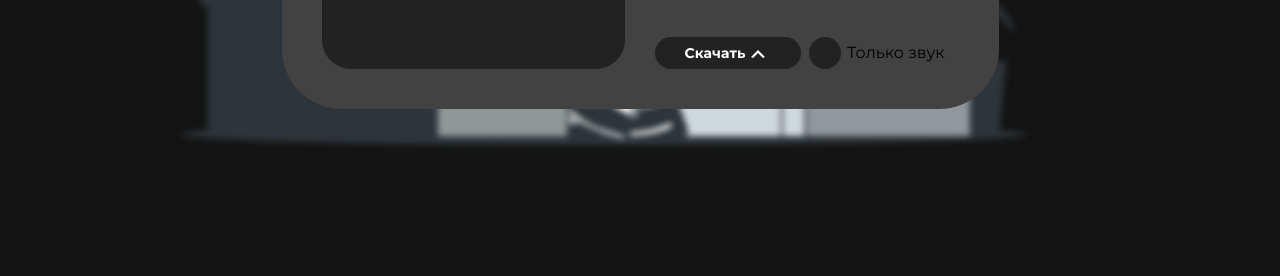
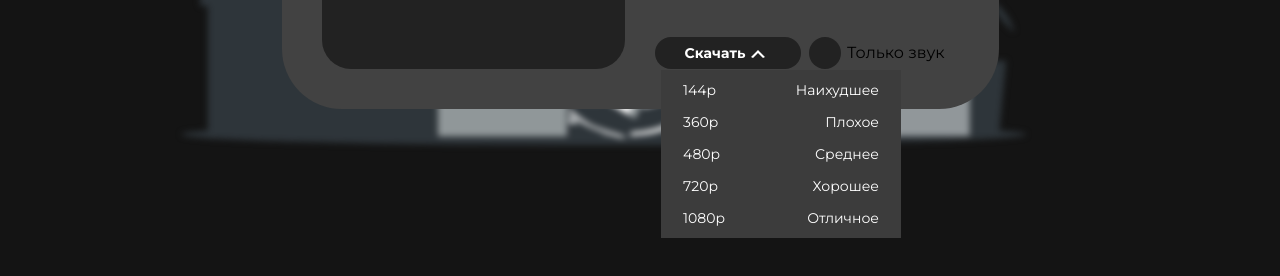
Before and after one commit to PxrpGill/multi_grab_frontend, a React (Vite) app: page / in a window 1280 px wide. Both pictures are taken after a click on the button 758 px from the left and 613 px from the top of the page. Shown: the part 560-836 px from the top of the page. Built offline with nearby package versions, Linux system fonts and the light colour scheme.

Commit message:
выпадающее меню

```diff
--- a/src/components/MainContent/GetData/GetData.jsx
+++ b/src/components/MainContent/GetData/GetData.jsx
@@ -45,12 +45,49 @@ export default class GetData extends Component {
             <button className="button-section__install-button">
               Скачать
               <button className="install-button__open-list">
-                <img src="/images/list.svg" alt="Открытие выпадающего списка" className={isListOpen ?  'open-list__close-icon' : 'open-list__open-icon'} onClick={this.toggleListOpen}/>
+                <img src="/images/list.svg" alt="Открытие выпадающего списка"
+                  className={isListOpen ? 'open-list__close-icon' : 'open-list__open-icon'} onClick={this.toggleListOpen} />
               </button>
+              {isListOpen && (
+                <div className="button-section__opened-list">
+                  <ul className="opened-list__list">
+                    <li className="list__item-list">
+                      <button className="item-list__content">
+                        <p className="content__about">144p</p>
+                        <p className="content__quality">Наихудшее</p>
+                      </button>
+                    </li>
+                    <li className="list__item-list">
+                      <button className="item-list__content">
+                        <p className="content__about">360p</p>
+                        <p className="content__quality">Плохое</p>
+                      </button>
+                    </li>
+                    <li className="list__item-list">
+                      <button className="item-list__content">
+                        <p className="content__about">480p</p>
+                        <p className="content__quality">Среднее</p>
+                      </button>
+                    </li>
+                    <li className="list__item-list">
+                      <button className="item-list__content">
+                        <p className="content__about">720p</p>
+                        <p className="content__quality">Хорошее</p>
+                      </button>
+                    </li>
+                    <li className="list__item-list">
+                      <button className="item-list__content">
+                        <p className="content__about">1080p</p>
+                        <p className="content__quality">Отличное</p>
+                      </button>
+                    </li>
+                  </ul>
+                </div>
+              )}
             </button>
             <div className="button-section__add-func">
               <button className={`button-section__checkbox ${isChecked ? 'checked' : ''}`} onClick={this.toggleCheckbox}>
-                {isChecked && <img src="/images/checked.svg" className="checkbox__image"/>}
+                {isChecked && <img src="/images/checked.svg" className="checkbox__image" />}
               </button>
               <label className="button-section__label" htmlFor="check">Только звук</label>
             </div>
--- a/src/components/MainContent/GetData/GetData.scss
+++ b/src/components/MainContent/GetData/GetData.scss
@@ -113,3 +113,47 @@
     width: 16px;
     height: 12px;
 }
+
+.button-section__opened-list {
+    position: absolute;
+    margin-top: 8px;
+    width: 240px;
+    height: 168px;
+    background-color: #3C3C3C;
+    display: flex;
+    justify-content: center;
+    align-items: center;
+}
+
+.opened-list__list {
+    width: 100%;
+}
+
+.list__item-list {
+    width: 100%;
+}
+
+.item-list__content {
+    width: 100%;
+    background: none;
+    display: flex;
+    justify-content: space-between;
+    align-items: center;
+    height: 32px;
+    cursor: pointer;
+    border: none;
+}
+
+.content__about {
+    color: white;
+    font-family: Montserrat-Regular;
+    font-size: 14px;
+    margin-left: 16px;
+}
+
+.content__quality {
+    color: white;
+    font-family: Montserrat-Regular;
+    font-size: 14px;
+    margin-right: 16px;
+}
```
